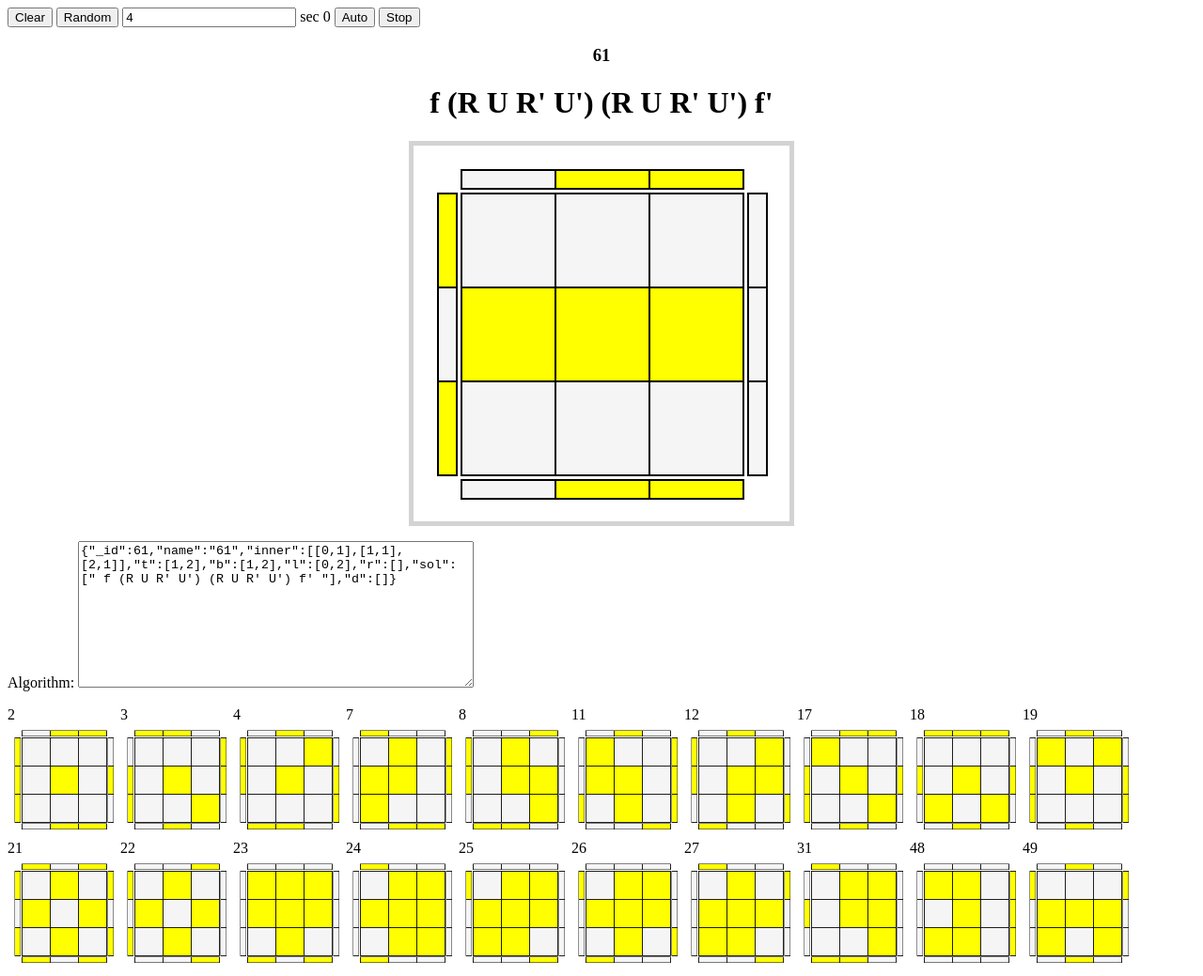
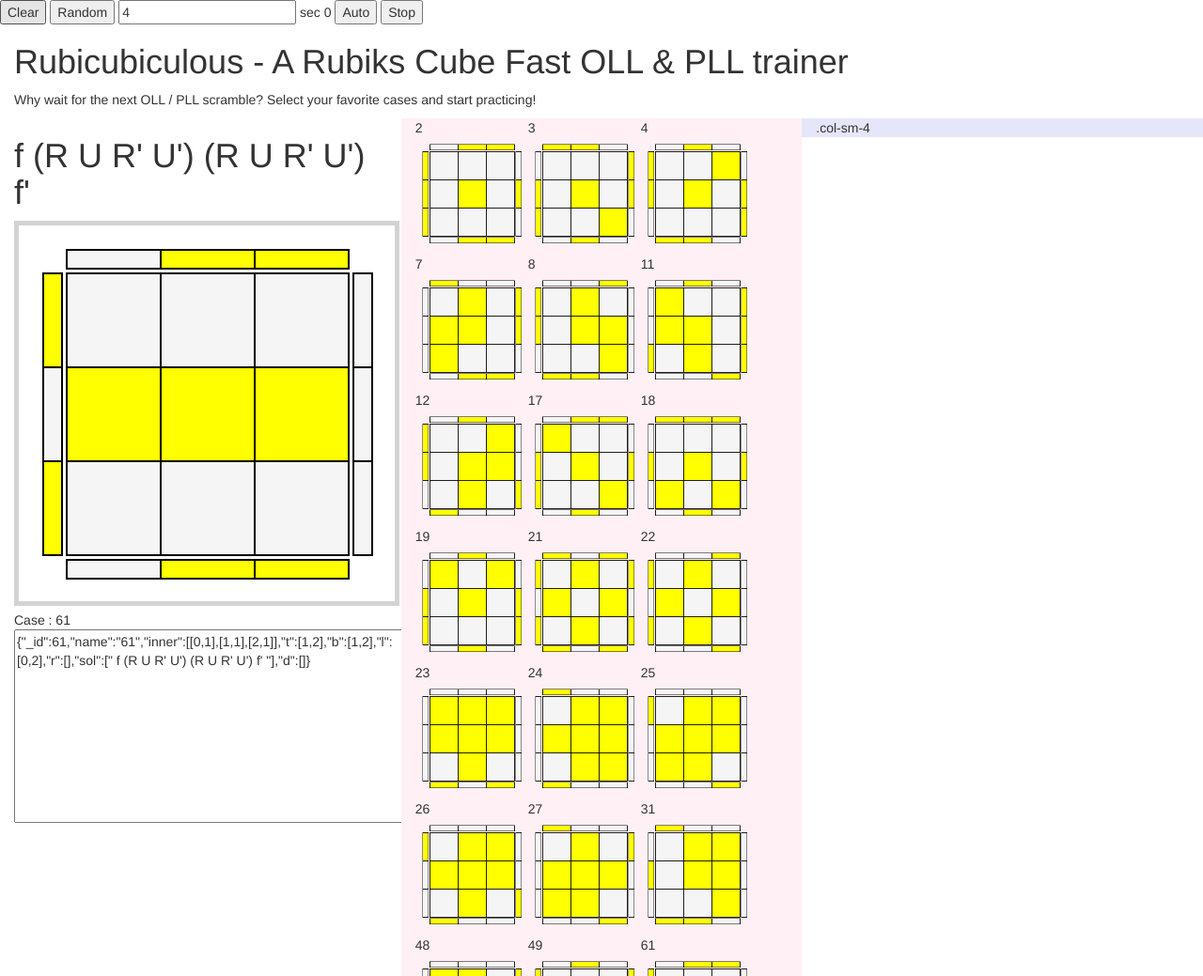
Before and after one commit to petrolias/Rubicubiculous, a plain HTML site: page index.html in a window 1280 px wide. Shown: the top 1039 px of the page at 94% size. Drawn offline with nearby package versions, Linux system fonts and the light colour scheme.

Commit message:
ui visual updates

```diff
--- a/index.html
+++ b/index.html
@@ -3,41 +3,55 @@
 
 <head>
     <meta http-equiv="Cache-control" content="NO-CACHE">
-    <script src="https://code.jquery.com/jquery-3.5.1.min.js"></script>
+    <title>Rubicubiculous - A Rubiks Cube Fast OLL & PLL trainer</title>
+    <meta charset="utf-8">
+    <meta name="viewport" content="width=device-width, initial-scale=1">
+    <link rel="stylesheet" href="https://maxcdn.bootstrapcdn.com/bootstrap/3.4.1/css/bootstrap.min.css">
+    <script src="https://ajax.googleapis.com/ajax/libs/jquery/3.5.1/jquery.min.js"></script>
+    <script src="https://maxcdn.bootstrapcdn.com/bootstrap/3.4.1/js/bootstrap.min.js"></script>
+
     <script>document.write("<script type='text/javascript' src='lib/kyvos.js?v=" + Date.now() + "'><\/script>");</script>
     <script>document.write("<script type='text/javascript' src='lib/kyvos-algs.js?v=" + Date.now() + "'><\/script>");</script>
     <script>document.write("<script type='text/javascript' src='lib/kyvos-events.js?v=" + Date.now() + "'><\/script>");</script>
     <script>document.write("<script type='text/javascript' src='lib/kyvos-ui.js?v=" + Date.now() + "'><\/script>");</script>
     <style>
-        .caseSelected {border-color: black; border:1px solid; background-color:lightblue}
+        .caseSelected {
+            border-color: black;
+            border: 1px solid;
+            background-color: lightblue
+        }
     </style>
 </head>
+
+<body>
     <button type="button" onclick="Kyvos.Ui.Clear()">Clear</button>
     <button type="button" onclick="Kyvos.Ui.Random.ShowRandomAlg()">Random</button>
     <input type="text" id="randomInterval" name="randomInterval" value="4"></input> sec
     <span id="countDown">0</span>
     <button type="button" onclick="Kyvos.Ui.Random.StartInterval()">Auto</button>
     <button type="button" onclick="Kyvos.Ui.Random.StopInterval()">Stop</button>
-<h3>
-    <div id="AlgorithmName" style="text-align: center;">Undefined</div>
-</h3>
-<h1>
-    <div id="AlgorithmSolution" style="text-align: center;"> - </div>
-</h1>
-<canvas id="myCanvas" width="400" height="400" style="border:5px solid #d3d3d3; display: block;
-margin-left: auto;
-margin-right: auto;">
+
+    <div class="container-fluid">
+        <h1>Rubicubiculous - A Rubiks Cube Fast OLL & PLL trainer</h1>
+        <p>Why wait for the next OLL / PLL scramble? Select your favorite cases and start practicing!</p>
+        <div class="row">
+            <div class="col-sm-4" style="background-color:white;">
+                <h1 id="AlgorithmSolution"> - </h1>
+                <canvas id="myCanvas" width="400" height="400" style="border:5px solid #d3d3d3;">
                     Your browser does not support the HTML5 canvas tag.</canvas>
-
-<body>
-    <p>
-        <label for="algorithm">Algorithm:</label>
-        <textarea id="algorithm" name="algorithm" rows="10" cols="50">
-</textarea>
-    </p>
+                    <div>Case : <span id="AlgorithmName">Undefined</span></div>
+                <textarea id="algorithm" name="algorithm" rows="10" cols="50"></textarea>
+            </div>
+            <div class="col-sm-4" style="background-color:lavenderblush;">
                 <div class="flex-container" id='canvasContainer' style="display:flex; flex-wrap: wrap;">
 
                 </div>
+            </div>
+            <div class="col-sm-4" style="background-color:lavender;">.col-sm-4</div>
+        </div>
+    </div>
+
+
 </body>
 
 </html>
```
Lines whose indentation alone changed are shown as unchanged.
